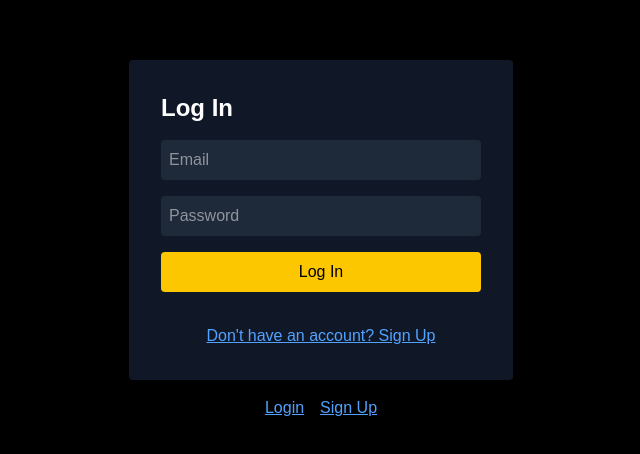
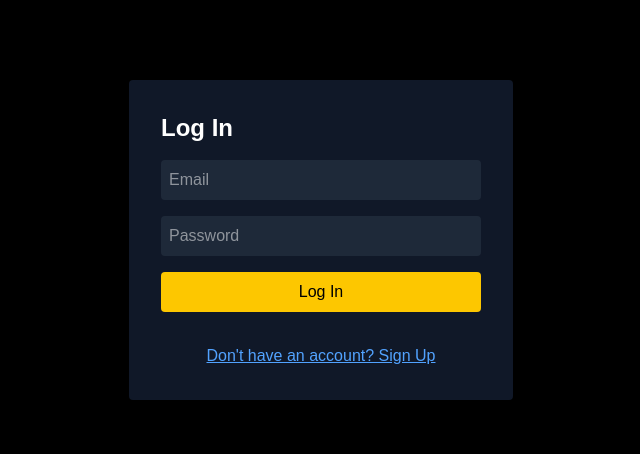
Before and after one commit to Harzh139/CELEBMETWORK, a Next.js app in the folder frontend/: page /auth/login in a window 1280 px wide. Shown: the part 160-614 px from the top of the page, without its empty margins (319-959 px from the left). Built offline with nearby package versions, Linux system fonts and the light colour scheme.

Commit message:
updated login issue

```diff
--- a/frontend/src/app/auth/login/page.tsx
+++ b/frontend/src/app/auth/login/page.tsx
@@ -11,7 +11,9 @@ export default function LoginPage() {
   const [loggedIn, setLoggedIn] = useState(false);
 
   useEffect(() => {
-    setLoggedIn(!!localStorage.getItem('token'));
+    if (typeof window !== 'undefined') {
+      setLoggedIn(!!localStorage.getItem('token'));
+    }
   }, []);
 
   const handleLogin = async (e: React.FormEvent) => {
@@ -70,13 +72,6 @@ export default function LoginPage() {
           </Link>
         </div>
       </form>
-
-      {!loggedIn && (
-        <nav className="mt-4 flex gap-4">
-          <Link href="/auth/login" className="underline text-blue-400">Login</Link>
-          <Link href="/auth/signup" className="underline text-blue-400">Sign Up</Link>
-        </nav>
-      )}
     </main>
   );
 }
```
